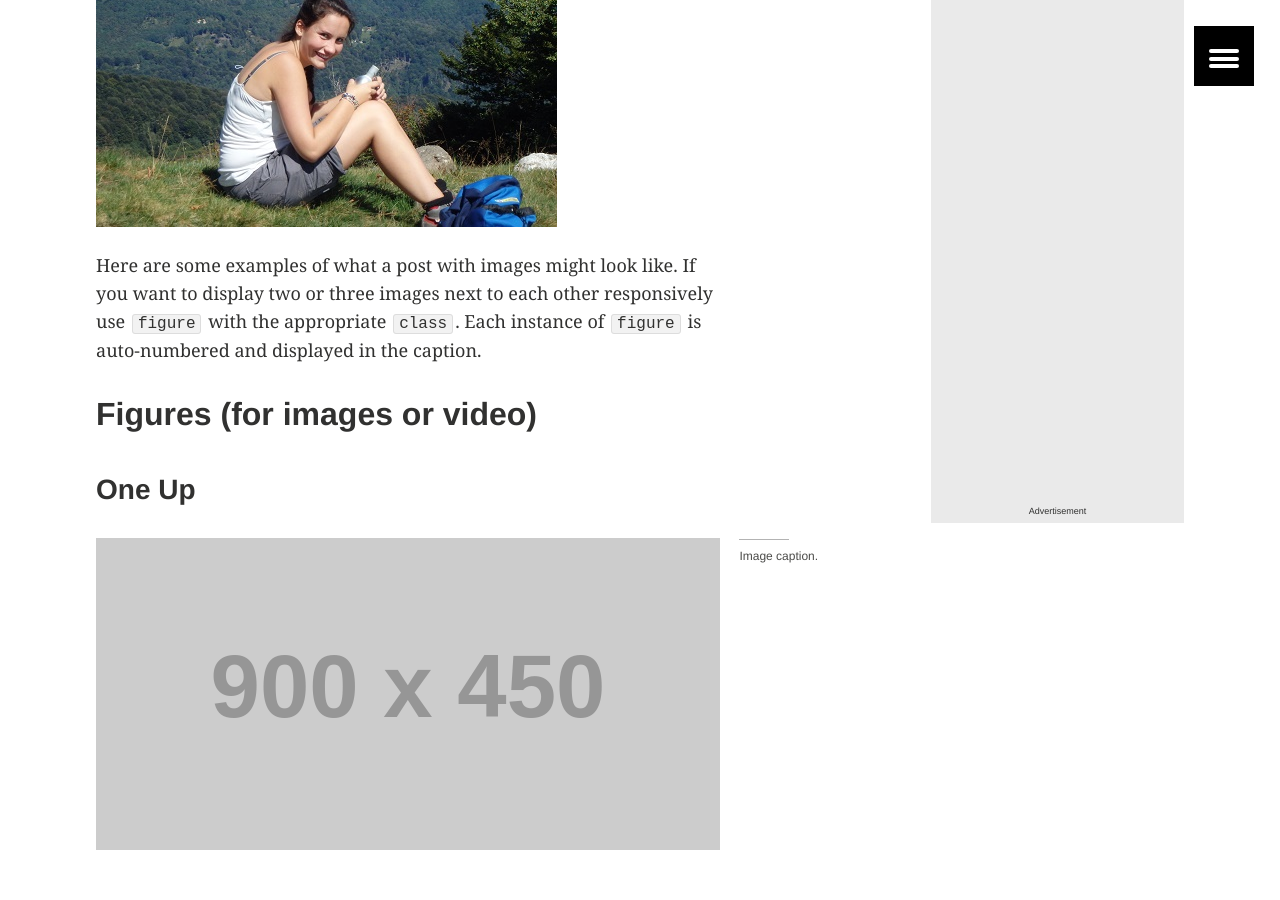
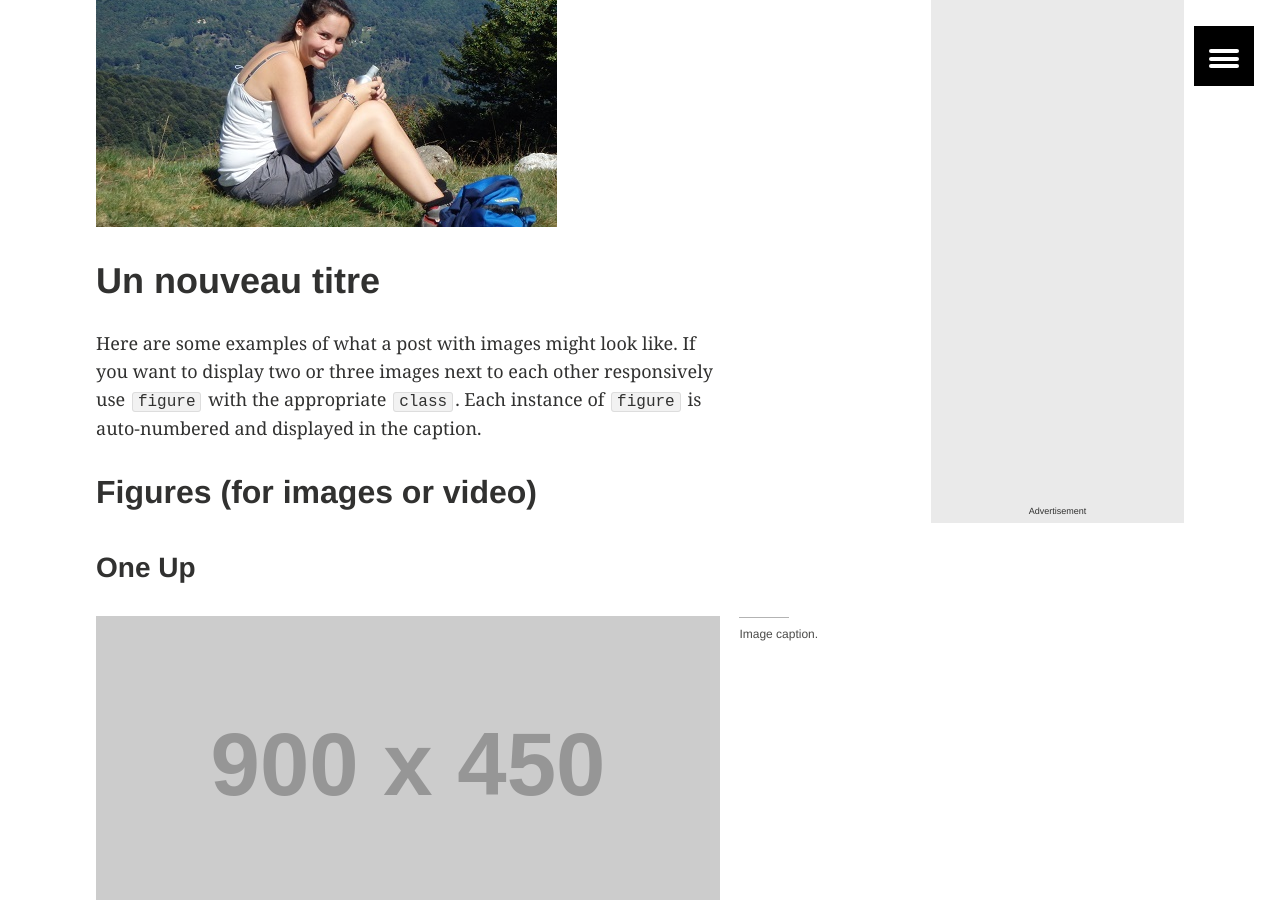
Before and after one commit to rokiwi/old, a Jekyll site: the page built from _posts/articles/2013-05-22-sample-post-images.md, in a window 1280 px wide and 900 px high, scrolled down 394 px. Built offline with Jekyll 4.4.1, drawn with Linux system fonts in a browser that asks for light colours.

Commit message:
Updated 2013-05-22-sample-post-images.md

```diff
--- a/_posts/articles/2013-05-22-sample-post-images.md
+++ b/_posts/articles/2013-05-22-sample-post-images.md
@@ -1,6 +1,6 @@
 ---
 layout: article
-title: "A Post about New Zealand"
+title: A Post about New Zealand
 categories: articles
 excerpt: Examples and code for displaying images in posts.
 tags:
@@ -11,8 +11,9 @@ ads: true
 published: true
 ---
 
+![jbnjk](/images/P9120398.JPG)
 
-![jbnjk](/images/P9120398.JPG)
+# Un nouveau titre
 
 Here are some examples of what a post with images might look like. If you want to display two or three images next to each other responsively use `figure` with the appropriate `class`. Each instance of `figure` is auto-numbered and displayed in the caption.
 
```
